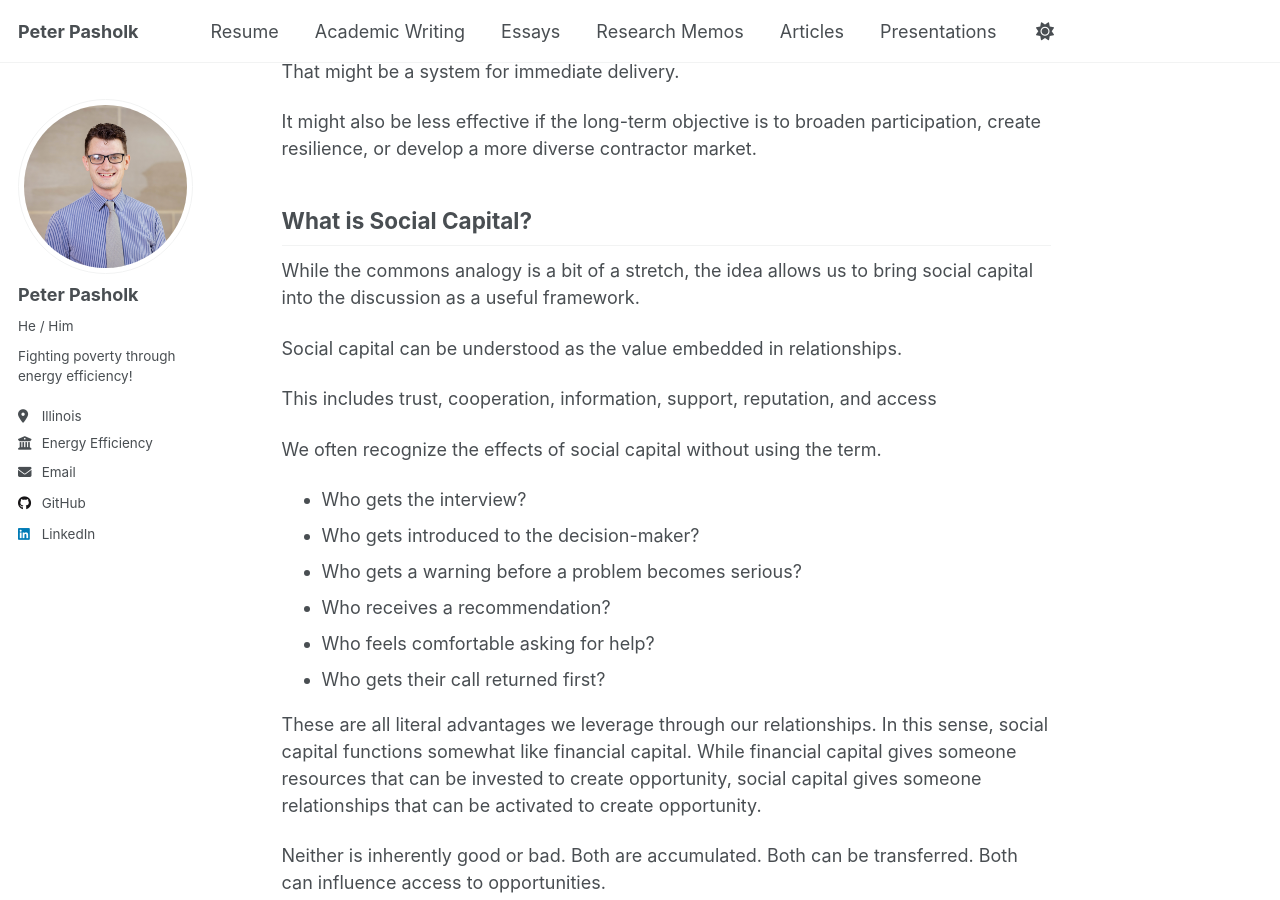
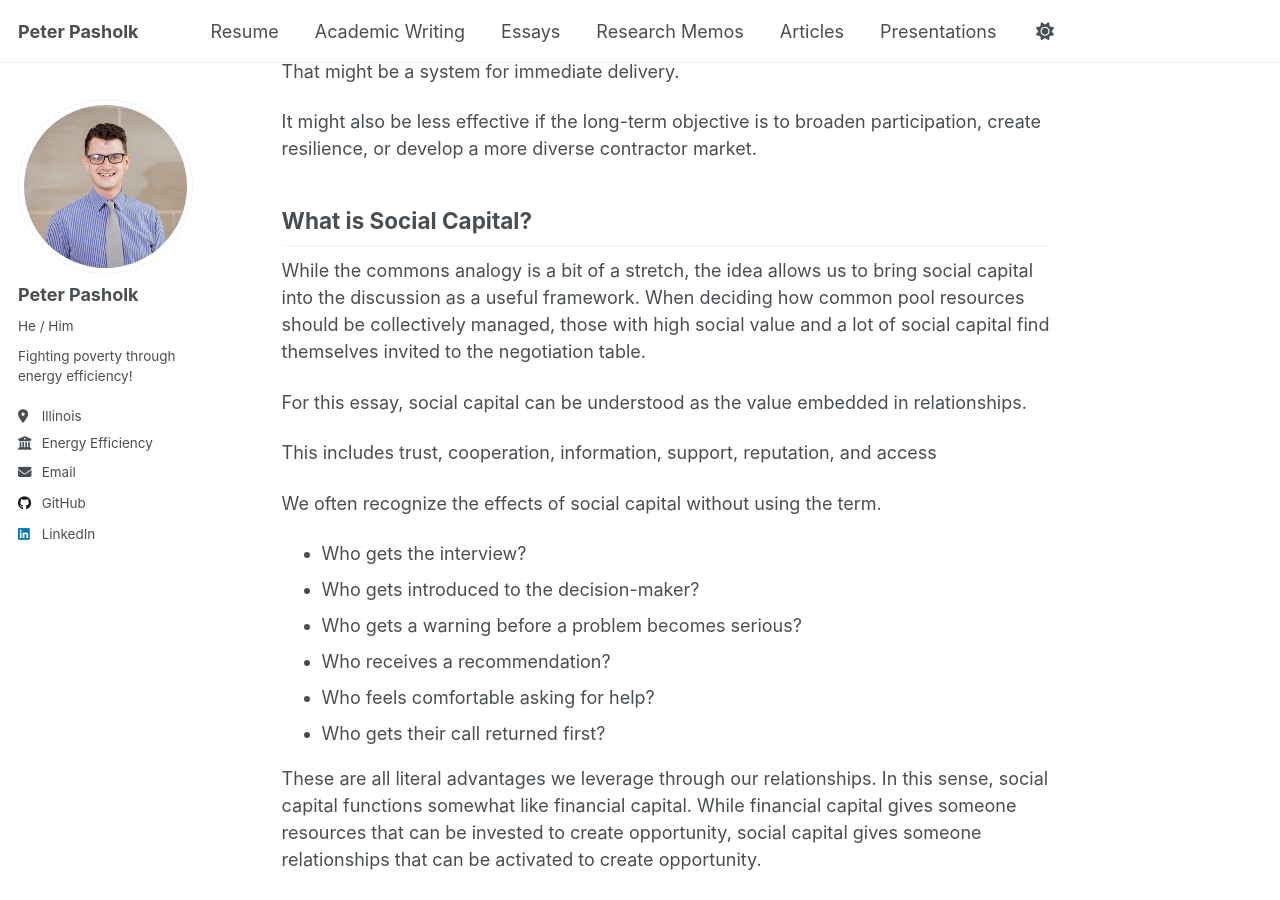
Before and after one commit to ppasholk/ppasholk.github.io, a Jekyll site: the page built from _portfolio/sustainability-in-energy-efficiency-2.md, in a window 1280 px wide and 900 px high, scrolled down 2074 px. Built offline with Jekyll 4.4.1, drawn with Linux system fonts in a browser that asks for light colours; a script that is not in the unit is left out.

Commit message:
Refine discussion on social capital in energy efficiency
Clarified the definition of social capital and its implications.

```diff
--- a/_portfolio/sustainability-in-energy-efficiency-2.md
+++ b/_portfolio/sustainability-in-energy-efficiency-2.md
@@ -61,9 +61,9 @@ It might also be less effective if the long-term objective is to broaden partici
 
 ## What is Social Capital?
 
-While the commons analogy is a bit of a stretch, the idea allows us to bring social capital into the discussion as a useful framework.
+While the commons analogy is a bit of a stretch, the idea allows us to bring social capital into the discussion as a useful framework. When deciding how common pool resources should be collectively managed, those with high social value and a lot of social capital find themselves invited to the negotiation table.
 
-Social capital can be understood as the value embedded in relationships.
+For this essay, social capital can be understood as the value embedded in relationships.
 
 This includes trust, cooperation, information, support, reputation, and access
 
```
